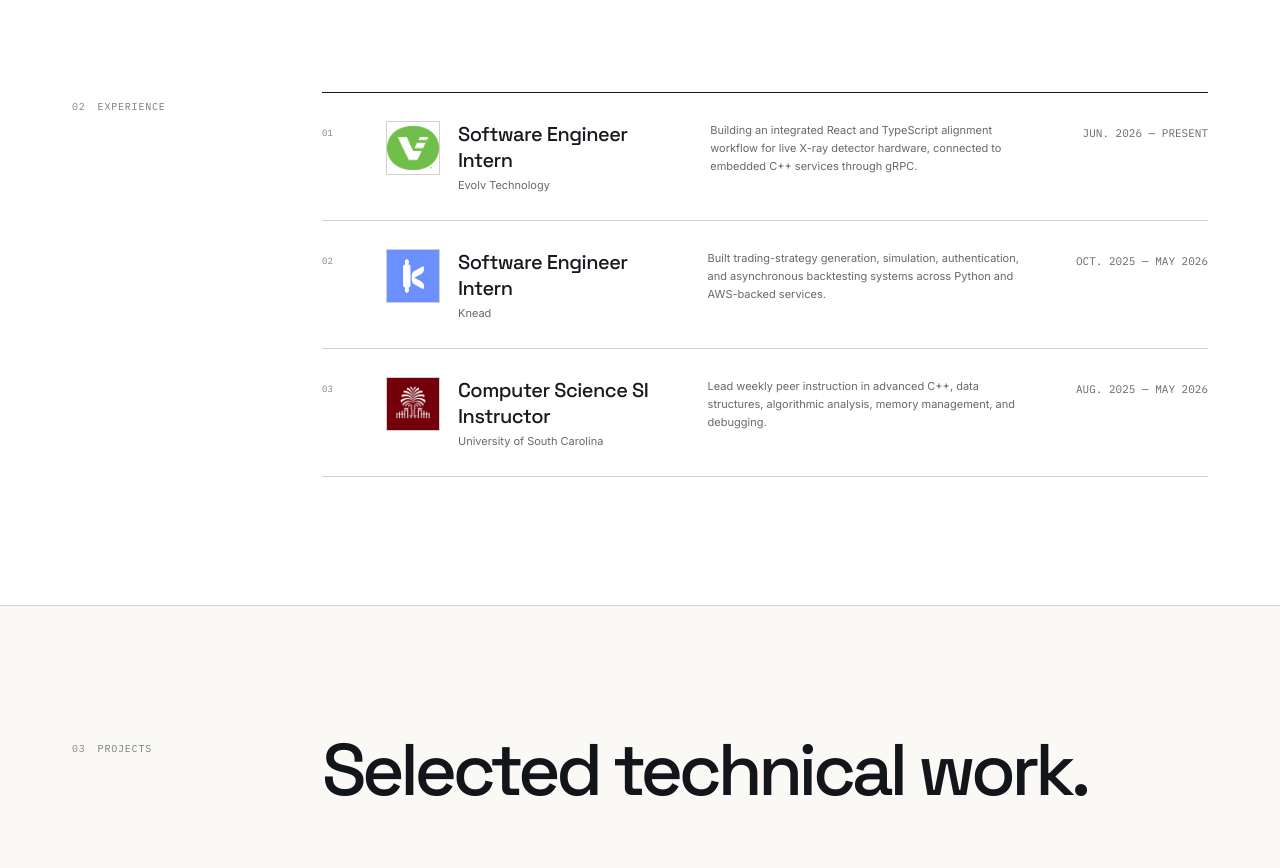
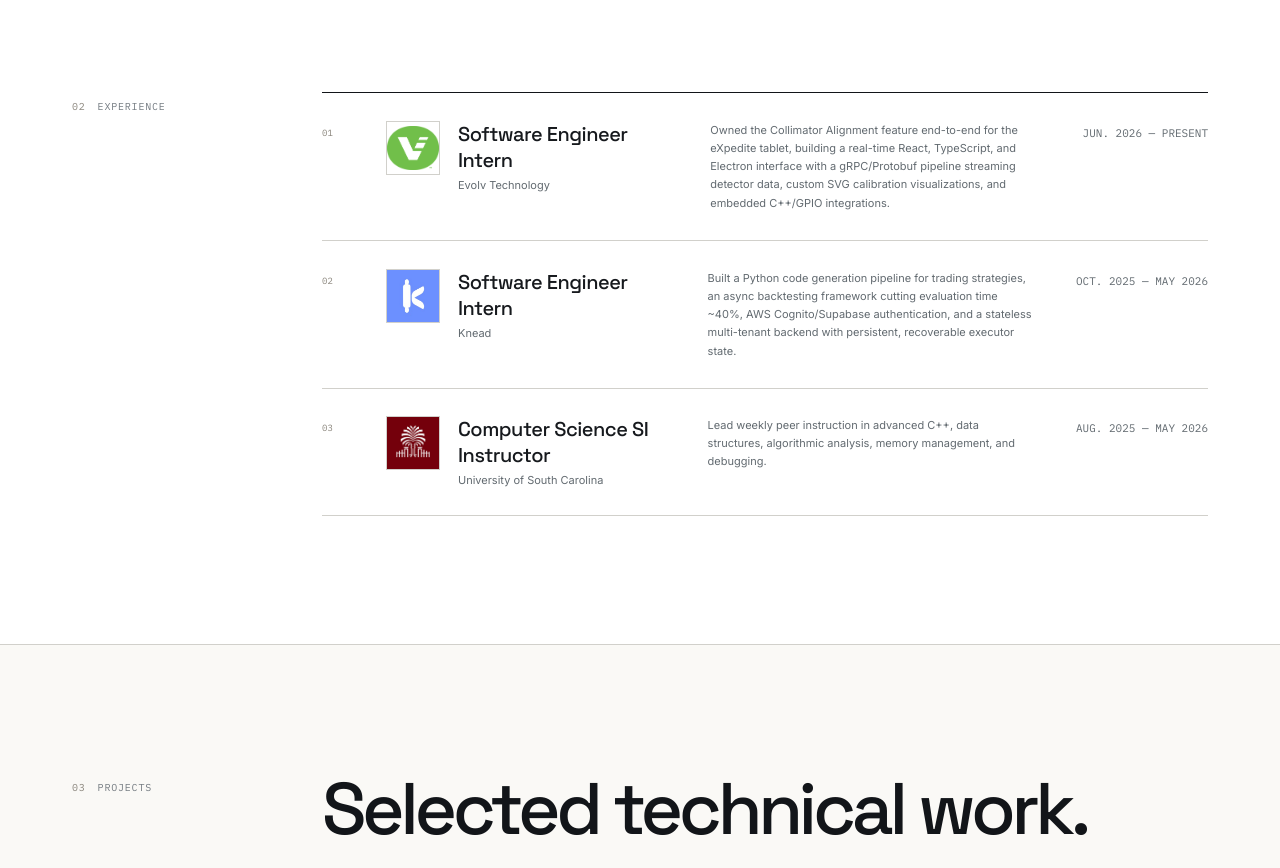
Before and after one commit to colekenn/cole-portfolio, a React (Vite) app: page / in a window 1280 px wide. Shown: the part 1920-2788 px from the top of the page. Built offline with nearby package versions, Linux system fonts and the light colour scheme.

Commit message:
exp update

```diff
--- a/src/App.tsx
+++ b/src/App.tsx
@@ -48,7 +48,7 @@ const experience = [
     period: 'Jun. 2026 — Present',
     logo: '/evolv-logo.png',
     summary:
-      'Building an integrated React and TypeScript alignment workflow for live X-ray detector hardware, connected to embedded C++ services through gRPC.',
+      'Owned the Collimator Alignment feature end-to-end for the eXpedite tablet, building a real-time React, TypeScript, and Electron interface with a gRPC/Protobuf pipeline streaming detector data, custom SVG calibration visualizations, and embedded C++/GPIO integrations.',
   },
   {
     role: 'Software Engineer Intern',
@@ -56,7 +56,7 @@ const experience = [
     period: 'Oct. 2025 — May 2026',
     logo: '/knead-logo.jpeg',
     summary:
-      'Built trading-strategy generation, simulation, authentication, and asynchronous backtesting systems across Python and AWS-backed services.',
+      'Built a Python code generation pipeline for trading strategies, an async backtesting framework cutting evaluation time ~40%, AWS Cognito/Supabase authentication, and a stateless multi-tenant backend with persistent, recoverable executor state.',
   },
   {
     role: 'Computer Science SI Instructor',
```
